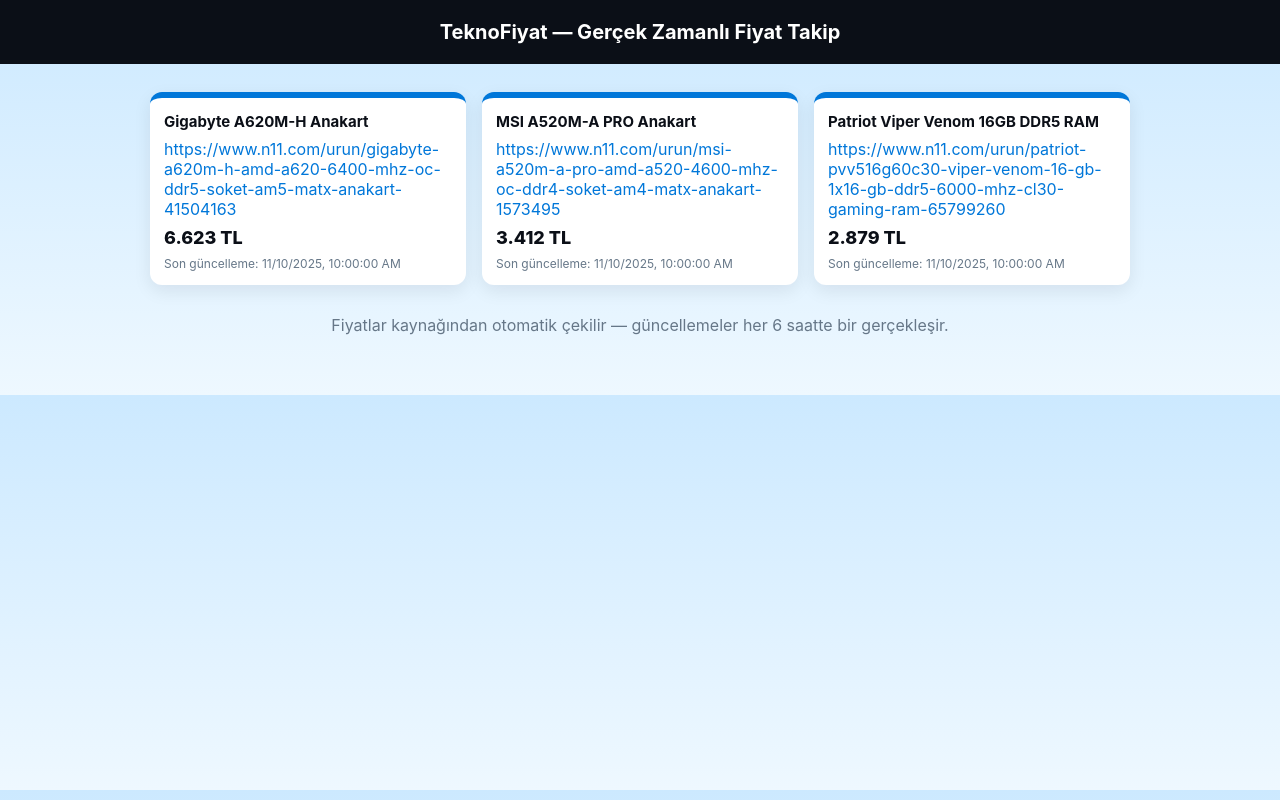
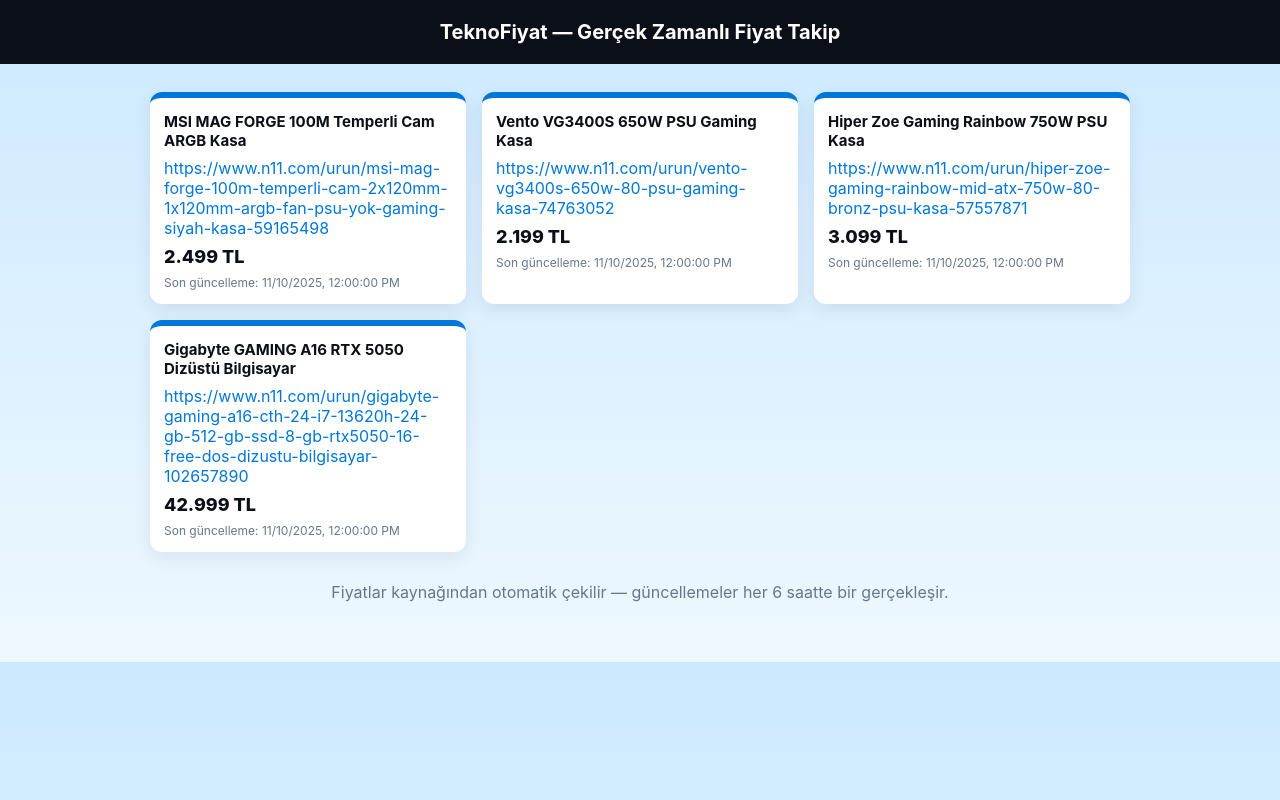
Before and after one commit to targeryan1910/price-tracker, a plain HTML site: page index.html in a window 1280 px wide. Drawn offline with Linux system fonts and the light colour scheme.

Commit message:
Add files via upload

```diff
--- a/data.json
+++ b/data.json
@@ -1,20 +1,26 @@
 [
   {
-    "title": "Gigabyte A620M-H Anakart",
-    "link": "https://www.n11.com/urun/gigabyte-a620m-h-amd-a620-6400-mhz-oc-ddr5-soket-am5-matx-anakart-41504163",
-    "price": "6.623 TL",
-    "updatedAt": "2025-11-10T10:00:00Z"
+    "title": "MSI MAG FORGE 100M Temperli Cam ARGB Kasa",
+    "link": "https://www.n11.com/urun/msi-mag-forge-100m-temperli-cam-2x120mm-1x120mm-argb-fan-psu-yok-gaming-siyah-kasa-59165498",
+    "price": "2.499 TL",
+    "updatedAt": "2025-11-10T12:00:00"
   },
   {
-    "title": "MSI A520M-A PRO Anakart",
-    "link": "https://www.n11.com/urun/msi-a520m-a-pro-amd-a520-4600-mhz-oc-ddr4-soket-am4-matx-anakart-1573495",
-    "price": "3.412 TL",
-    "updatedAt": "2025-11-10T10:00:00Z"
+    "title": "Vento VG3400S 650W PSU Gaming Kasa",
+    "link": "https://www.n11.com/urun/vento-vg3400s-650w-80-psu-gaming-kasa-74763052",
+    "price": "2.199 TL",
+    "updatedAt": "2025-11-10T12:00:00"
   },
   {
-    "title": "Patriot Viper Venom 16GB DDR5 RAM",
-    "link": "https://www.n11.com/urun/patriot-pvv516g60c30-viper-venom-16-gb-1x16-gb-ddr5-6000-mhz-cl30-gaming-ram-65799260",
-    "price": "2.879 TL",
-    "updatedAt": "2025-11-10T10:00:00Z"
+    "title": "Hiper Zoe Gaming Rainbow 750W PSU Kasa",
+    "link": "https://www.n11.com/urun/hiper-zoe-gaming-rainbow-mid-atx-750w-80-bronz-psu-kasa-57557871",
+    "price": "3.099 TL",
+    "updatedAt": "2025-11-10T12:00:00"
+  },
+  {
+    "title": "Gigabyte GAMING A16 RTX 5050 Dizüstü Bilgisayar",
+    "link": "https://www.n11.com/urun/gigabyte-gaming-a16-cth-24-i7-13620h-24-gb-512-gb-ssd-8-gb-rtx5050-16-free-dos-dizustu-bilgisayar-102657890",
+    "price": "42.999 TL",
+    "updatedAt": "2025-11-10T12:00:00"
   }
 ]
--- a/index.html
+++ b/index.html
@@ -35,14 +35,13 @@
   <header><h1>TeknoFiyat — Gerçek Zamanlı Fiyat Takip</h1></header>
 
   <main>
-    <div id="loading" style="text-align:center;margin:18px 0;color:var(--muted)">Veriler yükleniyor… (ilk güncelleme 6 saatte bir yapılacak, manuel tetikleyebilirsin)</div>
+    <div id="loading" style="text-align:center;margin:18px 0;color:var(--muted)">Veriler yükleniyor…</div>
     <div id="grid" class="grid"></div>
   </main>
 
   <footer>Fiyatlar kaynağından otomatik çekilir — güncellemeler her 6 saatte bir gerçekleşir.</footer>
 
   <script>
-    // --- Senin GitHub kullanıcı adınla güncellendi ---
     const RAW_JSON = 'https://raw.githubusercontent.com/targeryan1910/price-tracker/main/data.json';
 
     async function load() {
@@ -82,7 +81,7 @@
     }
 
     load();
-    setInterval(load, 60 * 1000); // sayfa açıkken 1 dk aralıkla raw JSON'ı yeniler
+    setInterval(load, 60 * 1000);
   </script>
 </body>
 </html>
```
